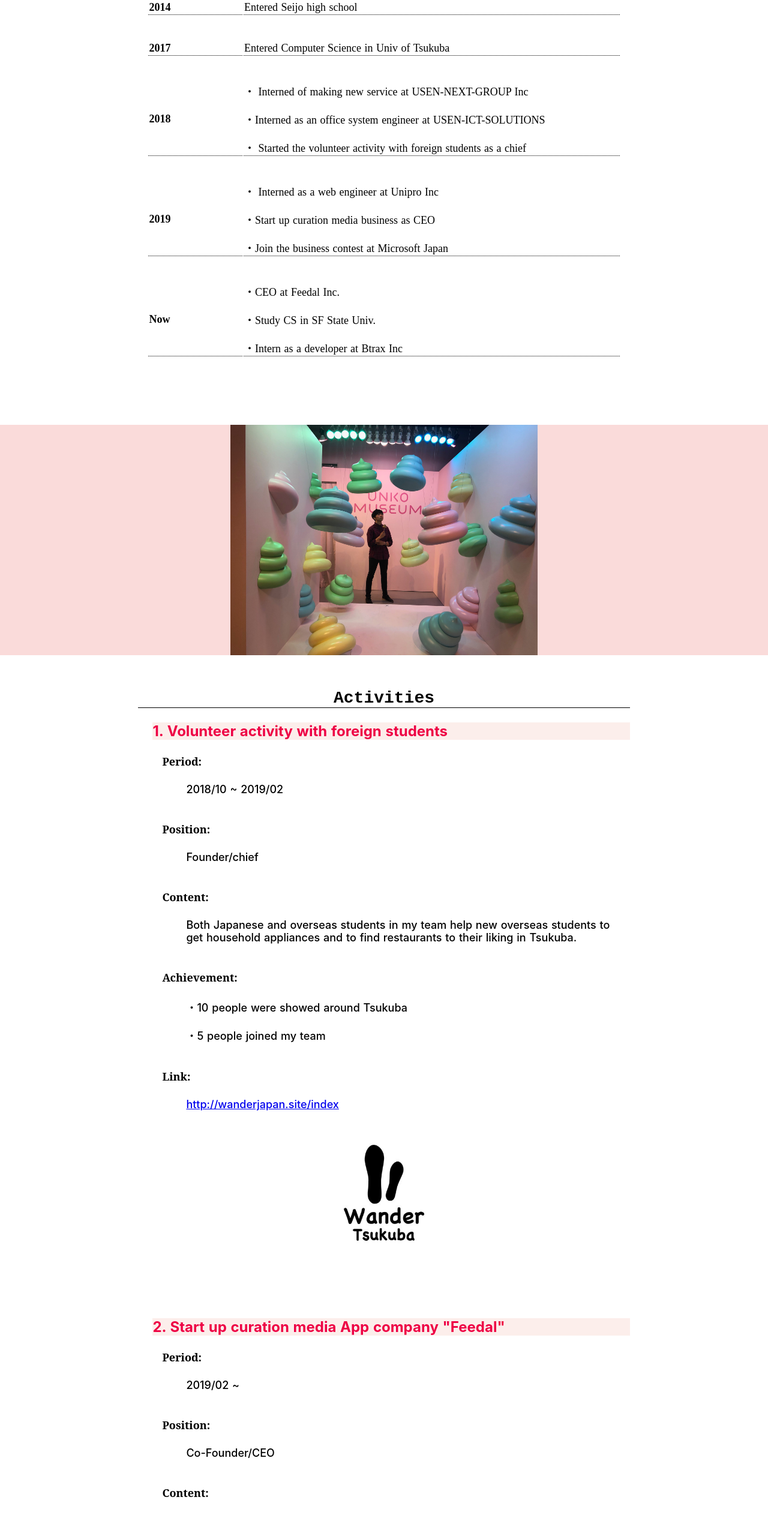
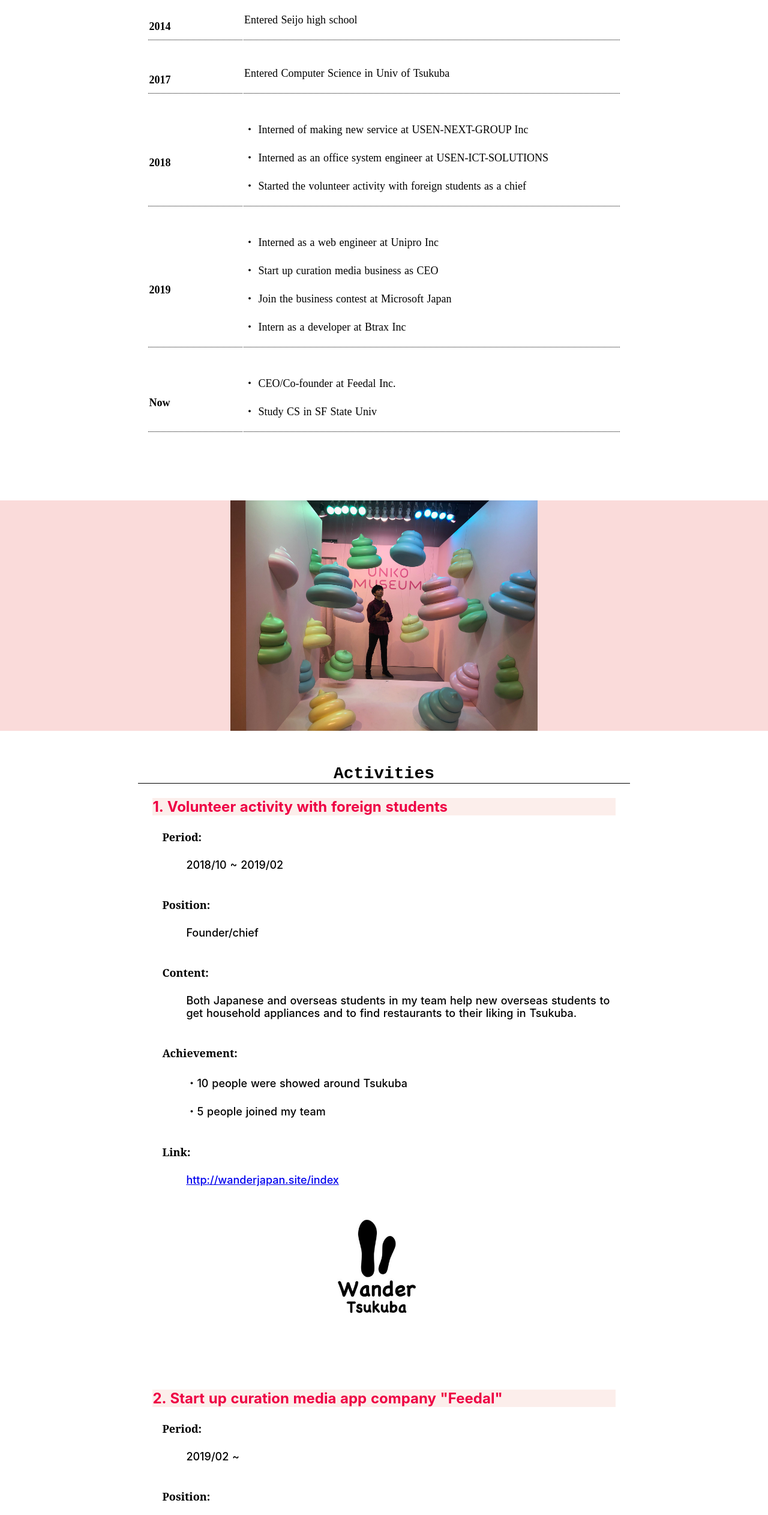
Before and after one commit to wakkihaya/wakki_portfolio, a Nuxt app: page / in a window 1280 px wide. Shown: the part 1060-3585 px from the top of the page at 60% size. Built offline with nearby package versions, Linux system fonts and the light colour scheme.

Commit message:
career とmarginの修正

```diff
--- a/assets/sass/main.scss
+++ b/assets/sass/main.scss
@@ -180,6 +180,7 @@
 .list_activities_title{
   margin-top:3vh;
   margin-left:3vh;
+  margin-right:3vh;
   font-size:$subsubtitle-textsize;
   background-color:#FCEEEB;
   color:$strong-fontcolor;
@@ -188,6 +189,7 @@
 
 .list_activities_content{
   margin-bottom: 10vh;
+  margin-right: 3vh;
 
   .content_title{
       margin:3vh 0 3vh 5vh;
--- a/pages/index.vue
+++ b/pages/index.vue
@@ -177,24 +177,24 @@
 
         /*introduction についてのdata*/
       careers: [
-        {year: '1999', event: 'Born in Japan'},
-        {year: '2014', event: 'Entered Seijo high school'},
-        {year: '2017', event: 'Entered Computer Science in Univ of Tsukuba'},
+        {year: '1999', event: 'Born in Japan\n\n'},
+        {year: '2014', event: 'Entered Seijo high school\n\n'},
+        {year: '2017', event: 'Entered Computer Science in Univ of Tsukuba\n\n'},
         {
           year: '2018',
           event: '・ Interned of making new service at USEN-NEXT-GROUP Inc\n\n' +
-            '・Interned as an office system engineer at USEN-ICT-SOLUTIONS\n\n' +
+            '・ Interned as an office system engineer at USEN-ICT-SOLUTIONS\n\n' +
 
-            '・ Started the volunteer activity with foreign students as a chief'
+            '・ Started the volunteer activity with foreign students as a chief\n\n'
         },
         {year: '2019', event: '・ Interned as a web engineer at Unipro Inc\n\n'+
-                '・Start up curation media business as CEO\n\n' +
-        '・Join the business contest at Microsoft Japan'},
+                '・ Start up curation media business as CEO\n\n' +
+        '・ Join the business contest at Microsoft Japan\n\n'+
+                '・ Intern as a developer at Btrax Inc\n\n'},
         {
           year: 'Now',
-          event: '・CEO at Feedal Inc.\n\n' +
-            '・Study CS in SF State Univ.\n\n'+
-            '・Intern as a developer at Btrax Inc'
+          event: '・ CEO/Co-founder at Feedal Inc.\n\n' +
+            '・ Study CS in SF State Univ\n\n'
         }
       ],
 
@@ -209,7 +209,7 @@
             link: 'http://wanderjapan.site/index',
                 image:'/wander.jpg'
             },
-            {title:'2.  Start up curation media App company "Feedal"',
+            {title:'2.  Start up curation media app company "Feedal"',
                 period:'2019/02 ~',
                 position:'Co-Founder/CEO',
                 content:'If we have this app, we get whatever kinds of trend information that other users in the app share.' +
```
